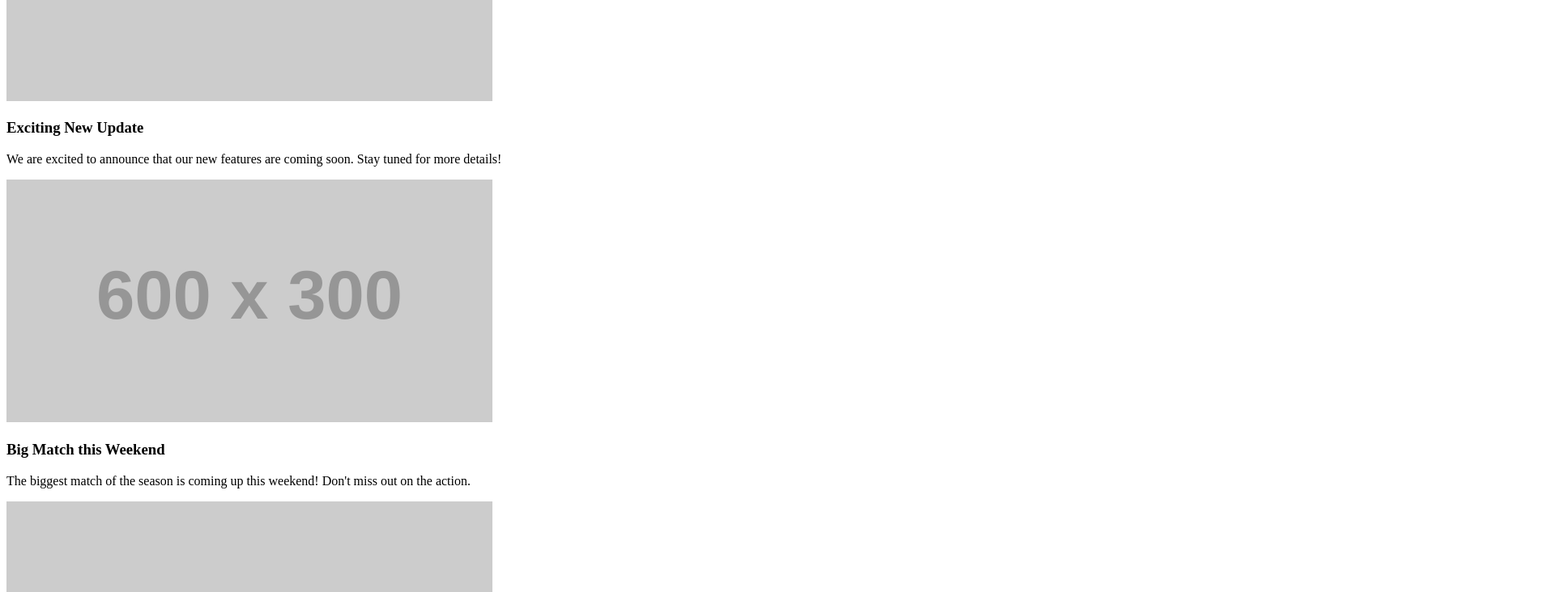
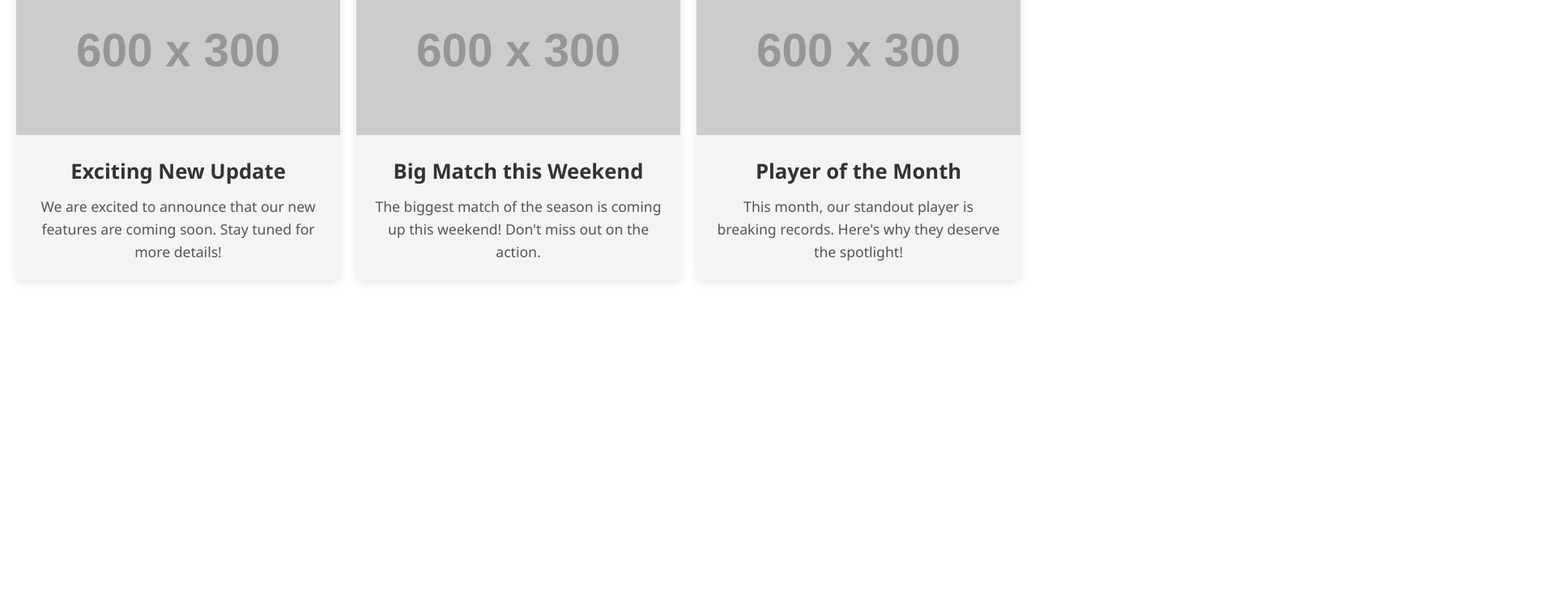
Before and after one commit to Artgash/TSW, a plain HTML site: page TSW/news.html in a window 1280 px wide. Shown: the part 413-1145 px from the top of the page at 81% size, 1920 px wide, since content can reach past the window. After the commit the page ends 800 px from the top, so only its background shows below. Drawn offline with Linux system fonts and the light colour scheme; placeholder pictures from the web are drawn by us.

Commit message:
Update news.html

```diff
--- a/TSW/news.html
+++ b/TSW/news.html
@@ -4,7 +4,7 @@
     <meta charset="UTF-8">
     <meta name="viewport" content="width=device-width, initial-scale=1.0">
     <title>TSW League</title>
-    <link rel="stylesheet" href="styles.css">
+    <link rel="stylesheet" href="news.css">
 </head>
 <body>
     <!-- Navigation Bar -->
```
